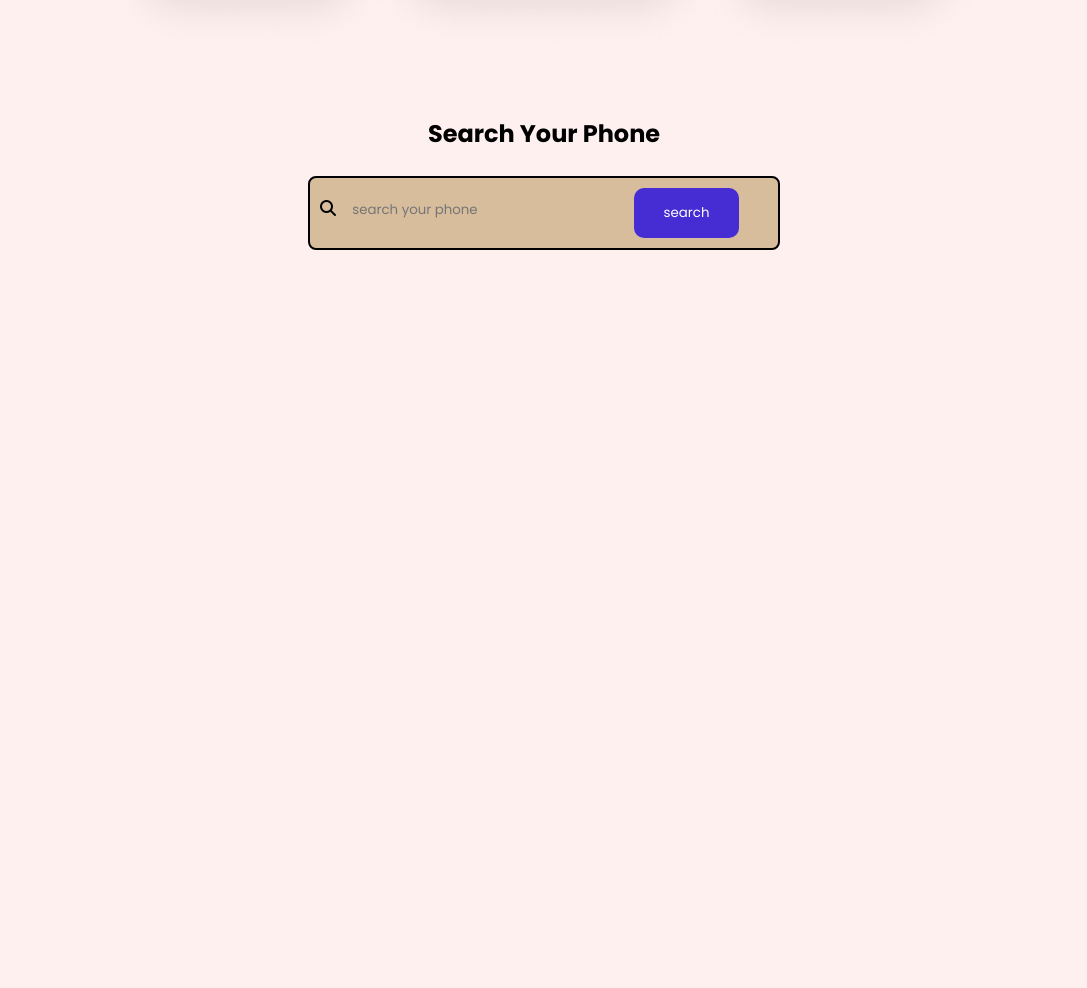
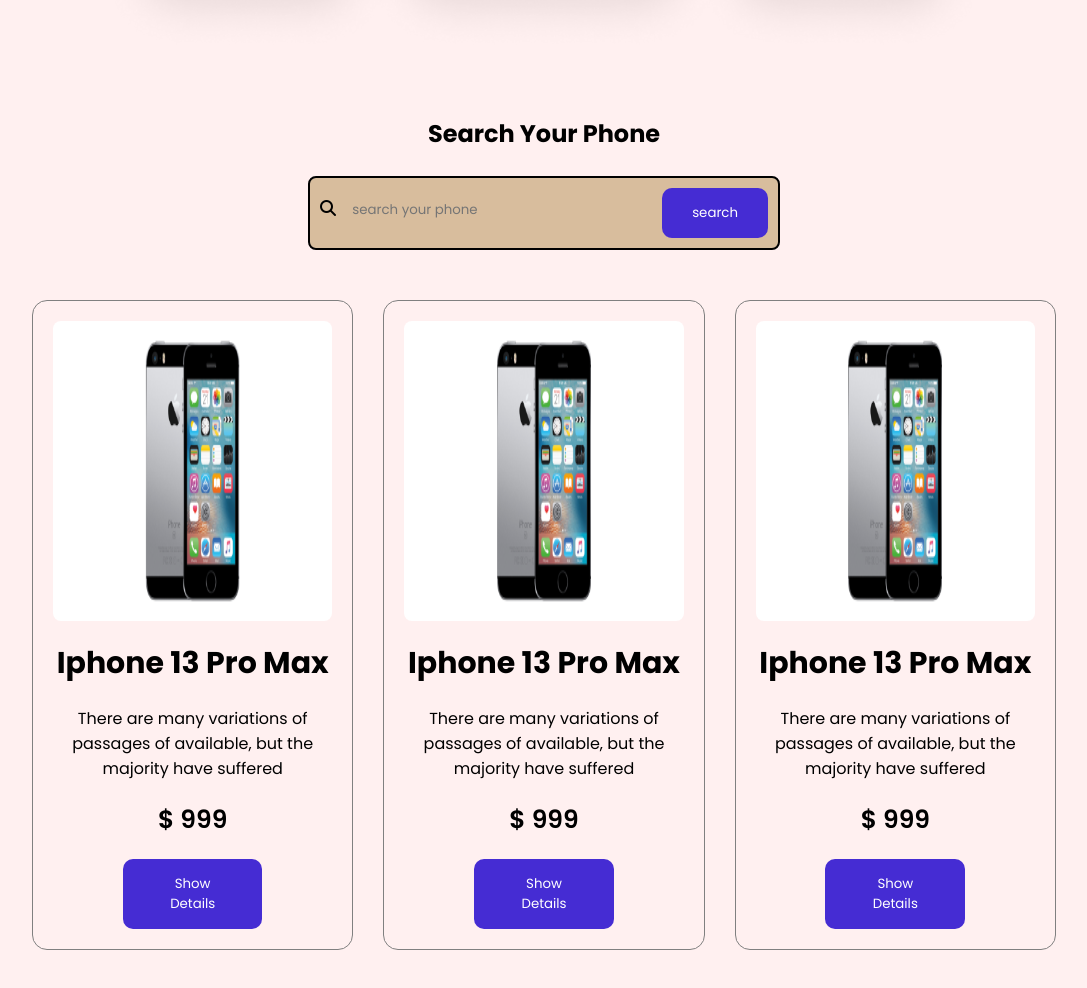
Before and after one commit to Nipaakter123/front-end-project-su, a plain HTML site: page index.html in a window 1280 px wide. Shown: the part 1103-2091 px from the top of the page, without its empty margins (96-1183 px from the left). Before the commit the page ends 1403 px from the top, so only its background shows below. Drawn offline with Linux system fonts and the light colour scheme.

Commit message:
card section added

```diff
--- a/index.html
+++ b/index.html
@@ -47,6 +47,56 @@
 
 </div>
     </section>
+    <!-- card section -->
+    <section id="card-section">
+      <!-- card -->
+      <div class="card">
+         <div class="card-image">
+            <img src="image/iphone-img.png" alt="iphone-image">
+         </div>
+         <h3 class="card-title">Iphone 13 Pro Max</h3>
+         <p class="card-describtion">There are many variations of passages of available, but the majority have suffered</p>
+         <div class="card-price">
+         <span>$</span>
+         <span id="card-item-price">999</span>
+         </div>
+         <div class="card-button">
+            <button class="btn">Show Details</button>
+            </div>
+      </div>
+
+<!-- card -->
+   <div class="card">
+        <div class="card-image">
+                  <img src="image/iphone-img.png" alt="iphone-image">
+  </div>
+    <h3 class="card-title">Iphone 13 Pro Max</h3>
+       <p class="card-describtion">There are many variations of passages of available, but the majority have suffered</p>
+               <div class="card-price">
+               <span>$</span>
+               <span id="card-item-price">999</span>
+               </div>
+               <div class="card-button">
+                  <button class="btn">Show Details</button>
+                  </div>
+   </div>
+  <!-- card     -->
+  <div class="card">
+   <div class="card-image">
+      <img src="image/iphone-img.png" alt="iphone-image">
+   </div>
+   <h3 class="card-title">Iphone 13 Pro Max</h3>
+   <p class="card-describtion">There are many variations of passages of available, but the majority have suffered</p>
+   <div class="card-price">
+   <span>$</span>
+   <span id="card-item-price">999</span>
+   </div>
+   <div class="card-button">
+      <button class="btn">Show Details</button>
+      </div>
+      </div>
+    </section>
  </main>
+
 </body>
 </html>
--- a/style.css
+++ b/style.css
@@ -79,7 +79,63 @@
     border: none;
     outline: none;
     background-color: rgb(216, 189, 157);
+    width: 60%;
     }
     #search-button{
         width: 30%;
+        display: flex;
+        justify-content: end;
     }
+    #card-section{
+        width: 80%;
+        margin: 50px auto;
+        display: grid;
+        grid-template-columns: repeat(3 ,1fr);
+        gap: 30px;
+        }
+        .card{
+        border: 1px solid grey;
+        border-radius: 15px;
+        padding: 20px;
+        }
+
+        .card-image{
+        background-color: white;
+        display: flex;
+        justify-content: center;
+        border-radius: 8px;
+        margin-bottom: 20px;
+        }
+
+        .card-image:hover{
+        background-color: rgb(215, 215, 185);
+        transition: 0.8s;
+        }
+
+        .card-image img{
+        width: 50%;
+        height: 300px;
+        }
+
+        .card-title{
+        text-align: center;
+        font-size: 30px;
+        margin-bottom: 20px;
+        }
+        .card-describtion{
+        text-align: center;
+        margin-bottom: 20px;
+        }
+
+        .card-price{
+        text-align: center;
+        font-weight: 600;
+        font-size: 25px;
+        margin-bottom: 20px;
+        }
+        .card-button{
+        width: 50%;
+        margin: 0 auto;
+        display: flex;
+        justify-content: center;
+        }
```
Also changed, not shown: image/iphone-img.png (added).
